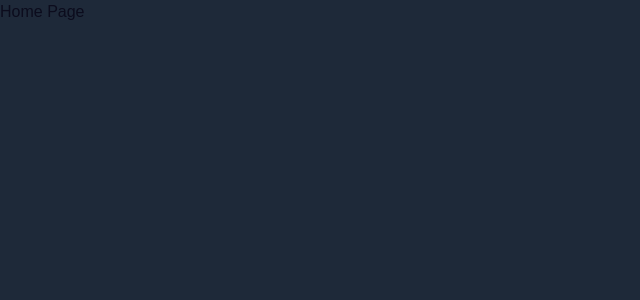
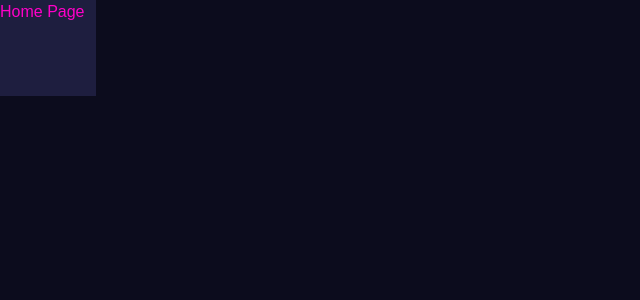
Before and after one commit to yusuf-codes10/whispr, a Vue app in the folder client/: page / in a window 1280 px wide. Shown: the top 300 px of the page, without its empty margins (0-640 px from the left). Built offline with nearby package versions, Linux system fonts and the light colour scheme.

Commit message:
making the dark color the defualt

```diff
--- a/client/index.html
+++ b/client/index.html
@@ -1,5 +1,5 @@
 <!doctype html>
-<html lang="">
+<html lang="" class="dark">
   <head>
     <meta charset="UTF-8" />
     <link rel="icon" href="/whispr.ico" />
--- a/client/src/views/HomeView.vue
+++ b/client/src/views/HomeView.vue
@@ -2,7 +2,11 @@
 </script>
 
 <template>
-  <div class="h-screen bg-gray-800">Home Page</div>
+  <div class="h-screen bg-background">
+    <div class="bg-card w-24 h-24">
+      <h1 class="title">Home Page</h1>
+    </div>
+  </div>
 </template>
 
 <style scoped>
```
